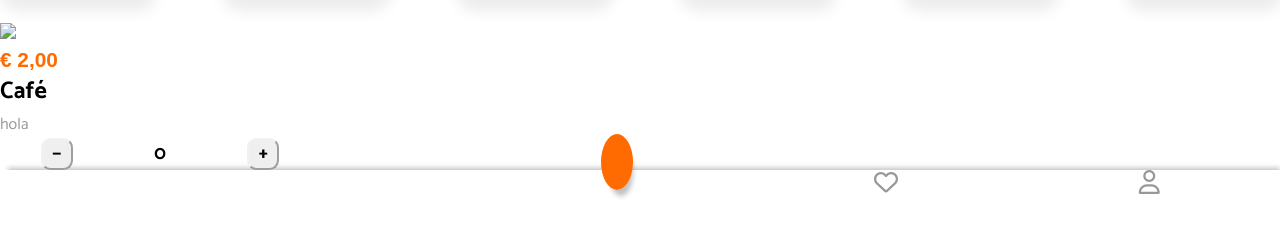
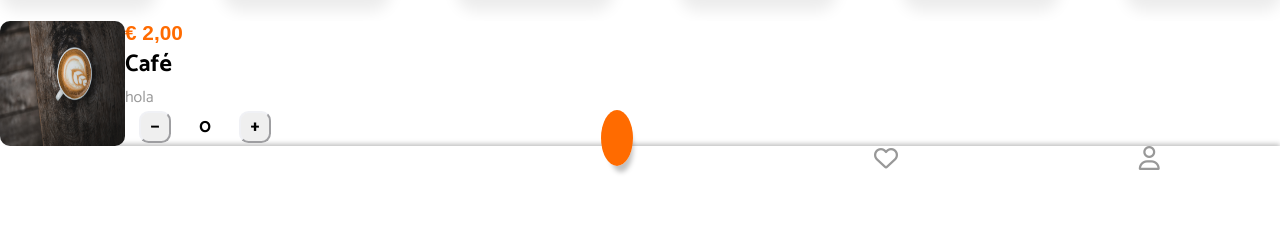
Before and after one commit to Angel-f5/Food-Home, a plain HTML site: page index.html in a window 1280 px wide. Shown: the part 357-594 px from the top of the page. Drawn offline with Linux system fonts and the light colour scheme; some icons are missing.

Commit message:
un poco de organizacion al menu scroll, mañana mas y mejor

```diff
--- a/assets/css/main.css
+++ b/assets/css/main.css
@@ -33,3 +33,19 @@
     font-weight: bolder;
     font-family: Arial, Helvetica, sans-serif;
 }
+
+.styleInfo img {
+    width: 125px;
+    height: 125px;
+    border-radius: 10px;
+}
+
+.styleInfo {
+    display: flex;
+}
+
+.infoplato {
+    display: block;
+    justify-content: space-between;
+    width: 50%;
+}
--- a/index.html
+++ b/index.html
@@ -29,8 +29,8 @@
     <main>
        <div class="platos">
         <div class="platosbebidas">
-            <div class="infobebidas">
-                <img src="xx">
+            <div class="styleInfo">
+                <img src="/Food-Home/assets/img/bebidas/cafe.jpg">
                 <div class="infoplato">
                     <p class="precio">€ 2,00</p>
                     <h3 class="nombreplato">Café</h3>
```
